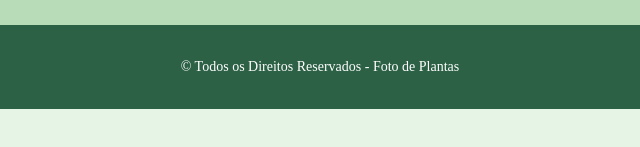
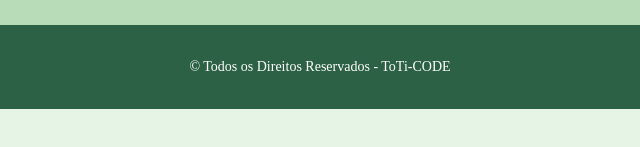
Before and after one commit to 54M07/blog-de-plantas, a plain HTML site: page contato.html in a window 1280 px wide. Shown: the part 591-738 px from the top of the page, 320-960 px from the left. Drawn offline with Linux system fonts and the light colour scheme.

Commit message:
ultima atualização

```diff
--- a/contato.html
+++ b/contato.html
@@ -32,7 +32,7 @@
   </section>
 
   <footer>
-    <p>&copy Todos os Direitos Reservados - <a href="">Foto de Plantas</a></p>
+    <p>&copy Todos os Direitos Reservados - <a href="">ToTi-CODE</a></p>
   </footer>
 
 </body>
```
Also changed, not shown: index.html (+1 -1 lines), sobre.html (+1 -1 lines).
